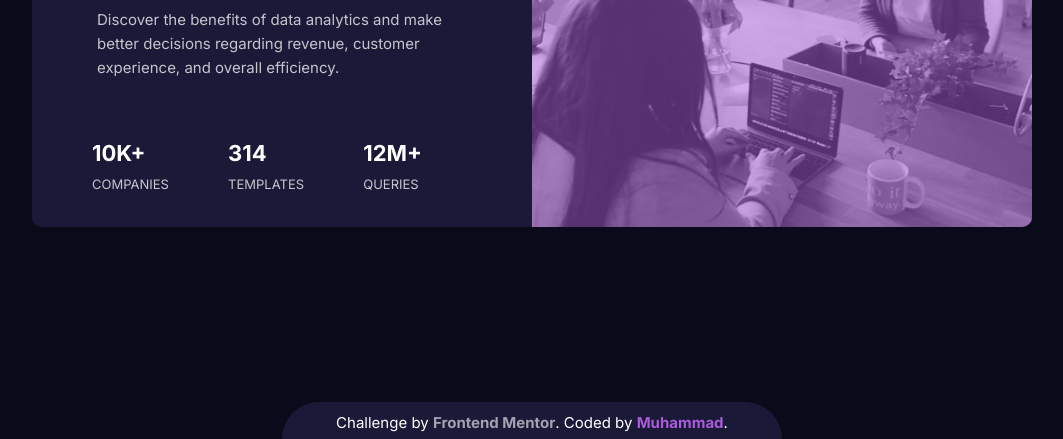
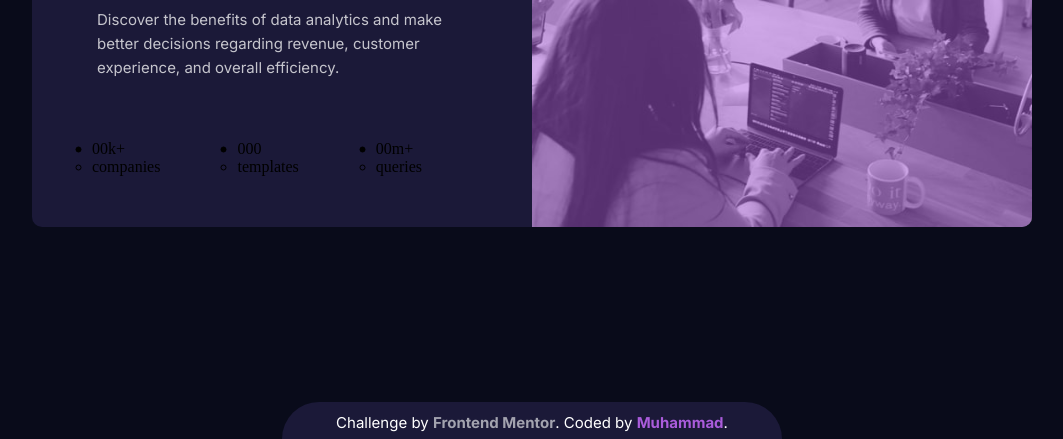
Before and after one commit to muhammad-abdusalam/Stats-preview-card-component, a plain HTML site: page index.html in a window 1280 px wide. Shown: the part 361-800 px from the top of the page, without its empty margins (108-1171 px from the left). Drawn offline with Linux system fonts and the light colour scheme.

Commit message:
Improved The Accessibility

```diff
--- a/index.html
+++ b/index.html
@@ -39,11 +39,7 @@
             media="(min-width: 768px)"
             srcset="images/image-header-desktop.jpg"
           />
-          <source
-            media="(min-width: 375px)"
-            srcset="images/image-header-mobile.jpg"
-          />
-          <img src="images/image-header-mobile.jpg" alt="team" />
+          <img src="images/image-header-mobile.jpg" alt="" />
         </picture>
         <div class="info">
           <h1>Get <span>insights</span> that help your business grow.</h1>
@@ -51,20 +47,26 @@
             Discover the benefits of data analytics and make better decisions
             regarding revenue, customer experience, and overall efficiency.
           </p>
-          <div class="stats-box">
-            <div class="stats">
-              <p><span class="num" data-number="10">00</span>k+</p>
-              <p>companies</p>
-            </div>
-            <div class="stats">
-              <p><span class="num" data-number="314">000</span></p>
-              <p>templates</p>
-            </div>
-            <div class="stats">
-              <p><span class="num" data-number="12">00</span>m+</p>
-              <p>queries</p>
-            </div>
-          </div>
+          <ul class="stats-box">
+            <li class="stats">
+              <ul>
+                <li><span class="num" data-number="10">00</span>k+</li>
+                <li>companies</li>
+              </ul>
+            </li>
+            <li class="stats">
+              <ul>
+                <li><span class="num" data-number="314">000</span></li>
+                <li>templates</li>
+              </ul>
+            </li>
+            <li class="stats">
+              <ul>
+                <li><span class="num" data-number="12">00</span>m+</li>
+                <li>queries</li>
+              </ul>
+            </li>
+          </ul>
         </div>
       </article>
       <footer class="attribution">
```
